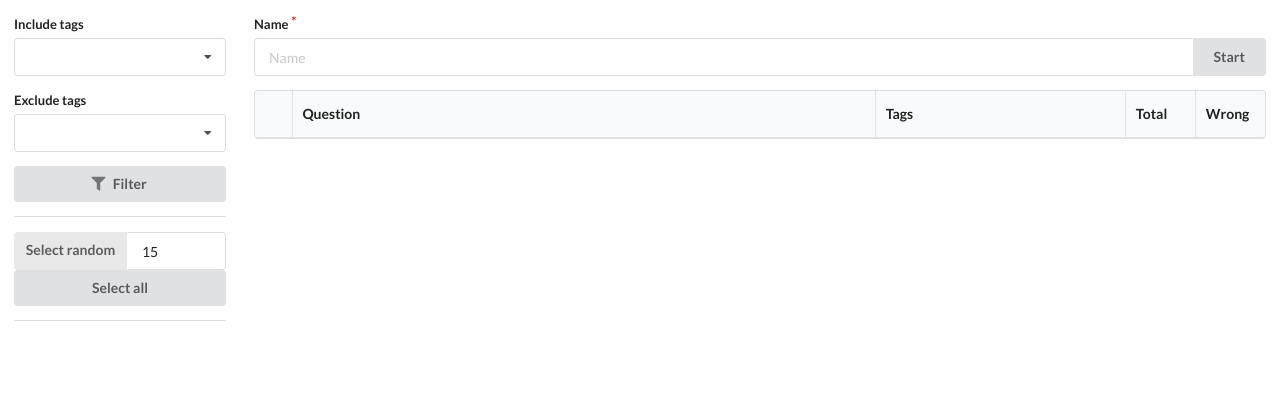
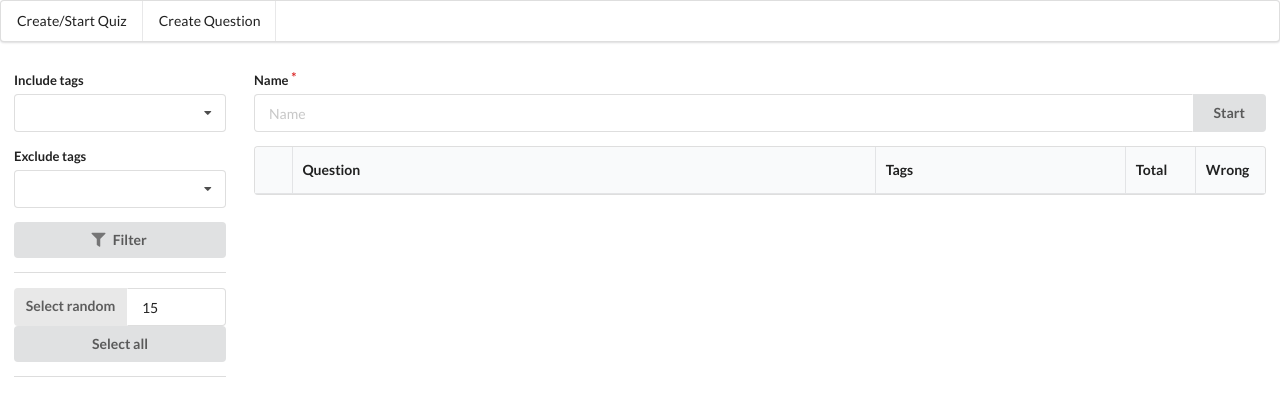
Before and after one commit to RevolveNTNU/quiz, a Django app: page / in a window 1280 px wide. Shown: the top 416 px of the page. Run offline with Django 3.2, Linux system fonts and the light colour scheme; data comes from the database, SQL or seed files in the repository; lists and menus that the app fills with data are empty; some libraries are stand-ins or nearby versions.

Commit message:
add very simple navigation bar

```diff
--- a/quiz/templates/base.html
+++ b/quiz/templates/base.html
@@ -8,6 +8,14 @@
     <script src="https://cdnjs.cloudflare.com/ajax/libs/semantic-ui/2.2.13/semantic.min.js"></script>
     {% block head %}{% endblock %}
 <body>
+<div class="ui menu">
+    <a class="item" href="/">
+        Create/Start Quiz
+    </a>
+    <a class="item" href="{% url 'create_question' %}">
+        Create Question
+    </a>
+</div>
 {% block content %}
     <h1>Hello, world!</h1>
 {% endblock %}
```
